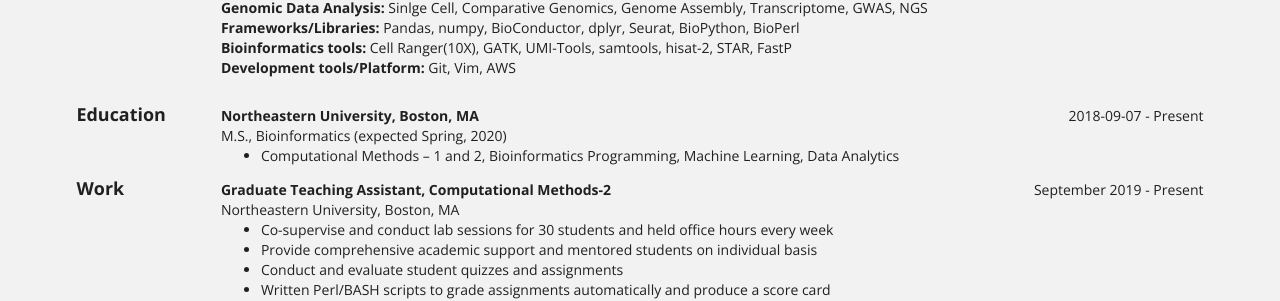
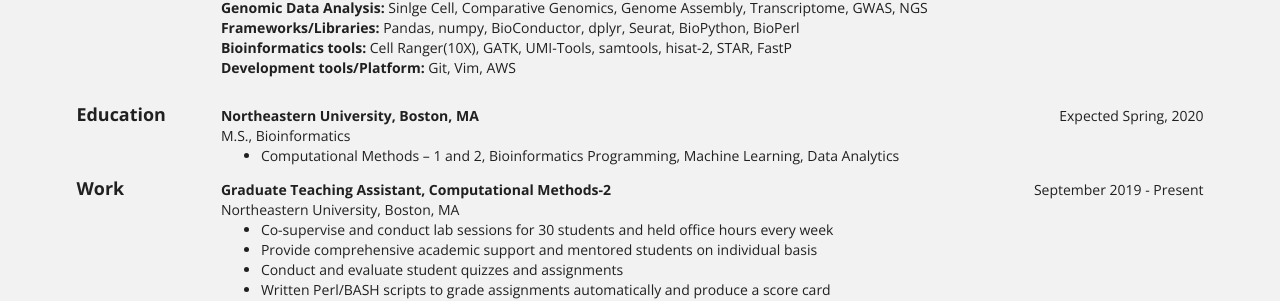
Before and after one commit to samuelbunga/samuelbunga.github.io, a Jekyll site: the page built from bio/index.html, in a window 1280 px wide. Shown: the part 329-630 px from the top of the page. Built offline with Jekyll 4.4.1, drawn with Linux system fonts in a browser that asks for light colours.

Commit message:
Update bio.json

```diff
--- a/_data/bio.json
+++ b/_data/bio.json
@@ -118,10 +118,10 @@
   "education": [
     {
       "institution": "Northeastern University, Boston, MA",
-      "area": "Bioinformatics (expected Spring, 2020)",
+      "area": "Bioinformatics",
       "studyType": "M.S.",
-      "startDate": "2018-09-07",
-      "endDate": "Present",
+      "startDate": "Expected Spring, 2020",
+      "endDate": "",
       "gpa": "3.73",
       "courses": [
         "Computational Methods – 1 and 2, Bioinformatics Programming, Machine Learning, Data Analytics"
```
